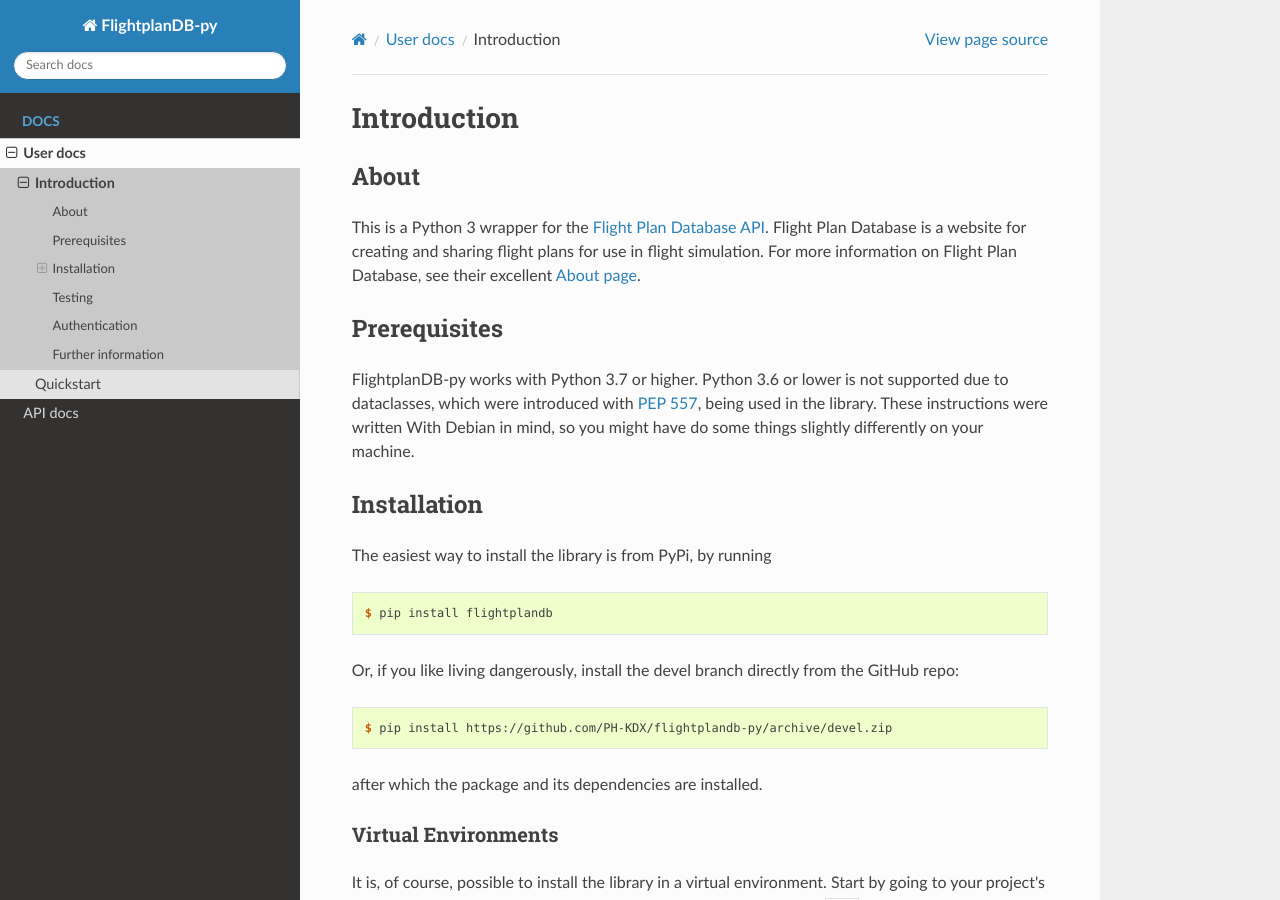
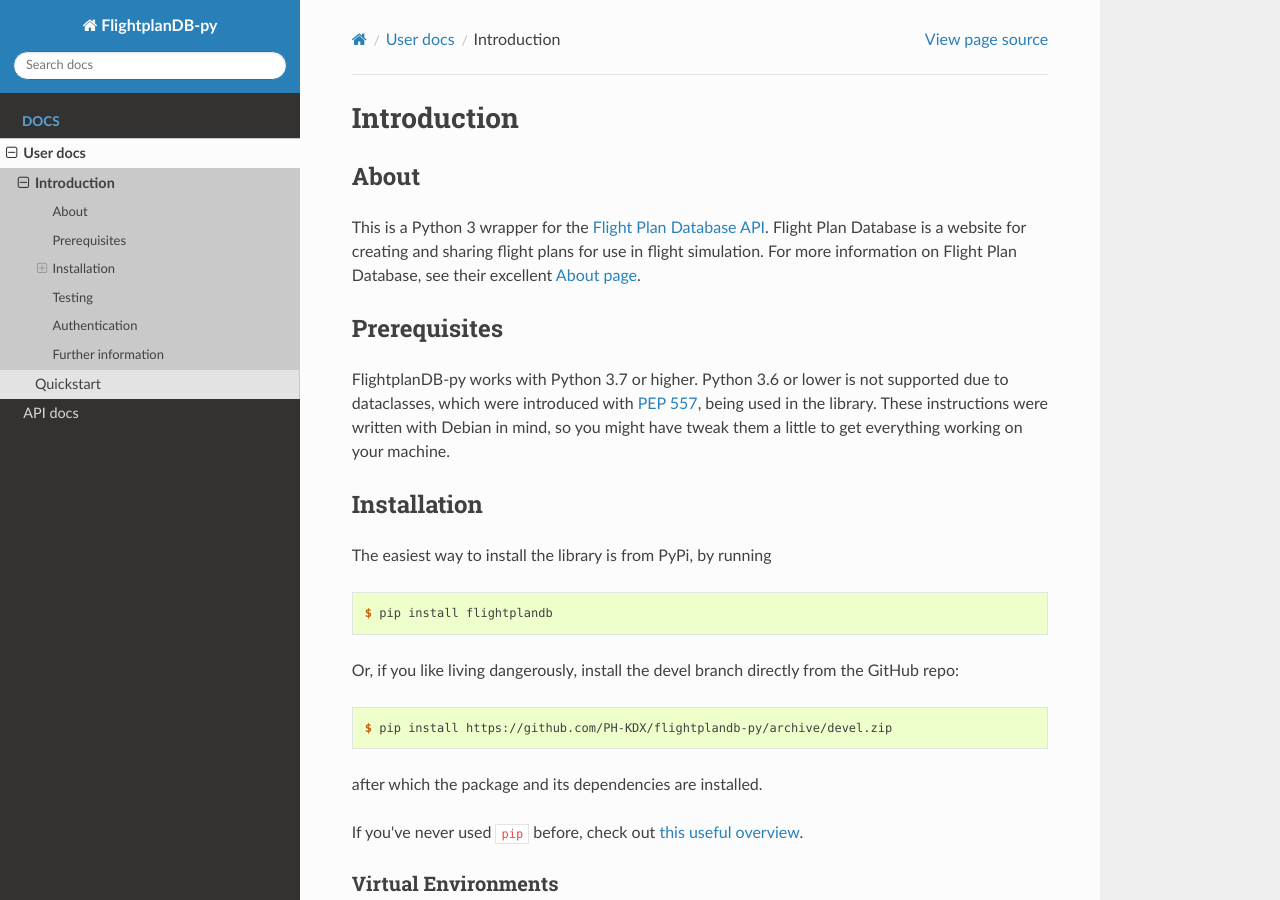
Before and after one commit to PH-KDX/flightplandb-py, a Sphinx documentation site: the page built from docs/source/user/introduction.rst, in a window 1280 px wide and 900 px high. Built offline with Sphinx 7.4.7 and the Read the Docs theme 2.0.0, drawn with Linux system fonts in a browser that asks for light colours.

Commit message:
clarified introduction docs

```diff
--- a/docs/source/user/introduction.rst
+++ b/docs/source/user/introduction.rst
@@ -14,8 +14,8 @@
 FlightplanDB-py works with Python 3.7 or higher. Python 3.6 or
 lower is not supported due to dataclasses, which were introduced with
 `PEP 557 <https://www.python.org/dev/peps/pep-0557/>`_, being used in the library.
-These instructions were written With Debian in mind, so you might have do some
-things slightly differently on your machine.
+These instructions were written with Debian in mind, so you might have tweak them
+a little to get everything working on your machine.
 
 Installation
 ^^^^^^^^^^^^^^^^^^^^
@@ -32,6 +32,8 @@
   $ pip install https://github.com/PH-KDX/flightplandb-py/archive/devel.zip
 
 after which the package and its dependencies are installed.
+
+If you've never used ``pip`` before, check out `this useful overview <https://realpython.com/what-is-pip/>`_.
 
 Virtual Environments
 """"""""""""""""""""
```
